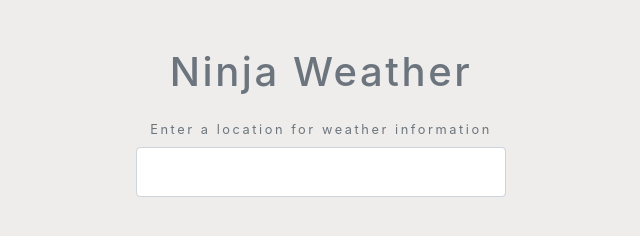
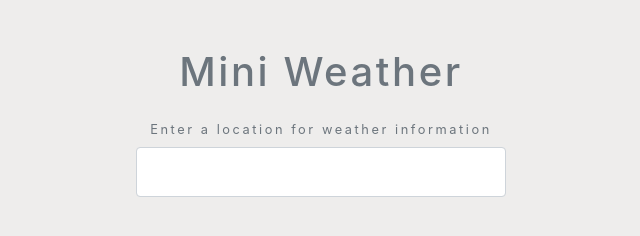
Before and after one commit to saffrondmnk/weather_app, a plain HTML site: page index.html in a window 1280 px wide. Shown: the whole page, without its empty margins (319-959 px from the left). Drawn offline with nearby package versions, Linux system fonts and the light colour scheme.

Commit message:
update title and h1

```diff
--- a/index.html
+++ b/index.html
@@ -3,7 +3,7 @@
     <head>
         <meta charset="utf-8">
         <meta name="viewport" content="width=device-width, initial-scale=1">
-        <title>Ninja Weather</title>
+        <title>Mini Weather</title>
         <link rel="stylesheet" href="https://cdn.jsdelivr.net/npm/bootstrap@4.6.2/dist/css/bootstrap.min.css" integrity="sha384-xOolHFLEh07PJGoPkLv1IbcEPTNtaed2xpHsD9ESMhqIYd0nLMwNLD69Npy4HI+N" crossorigin="anonymous">
 
 
@@ -12,7 +12,7 @@
     <body>
 
         <div class="container my-5 mx-auto">
-            <h1 class="text-muted text-center my-4">Ninja Weather</h1>
+            <h1 class="text-muted text-center my-4">Mini Weather</h1>
 
             <form class="change-location my-4 text-center text-muted">
                 <label for="city">Enter a location for weather information</label>
```
